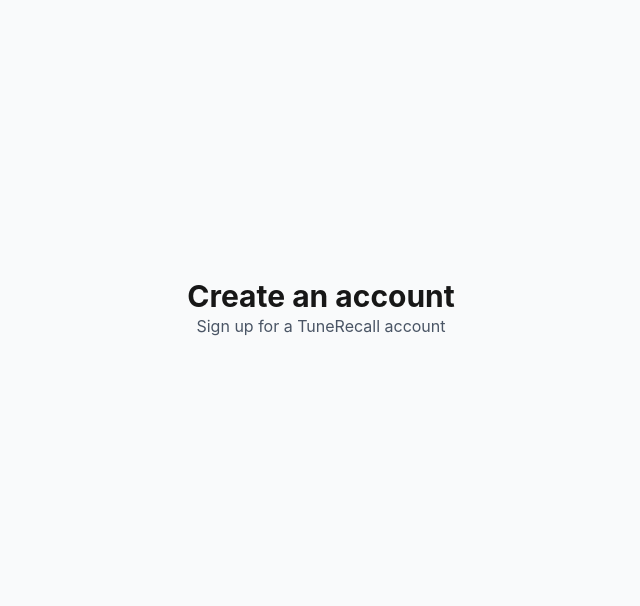
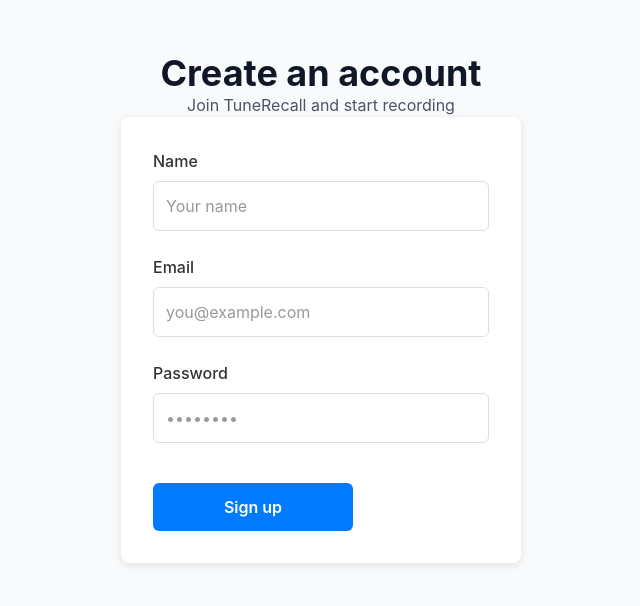
Before and after one commit to SamEThibault/tune-recall, a Next.js app in the folder tune-recall/: page /auth/signup in a window 1280 px wide. Shown: the part 124-730 px from the top of the page, without its empty margins (319-959 px from the left). Built offline with nearby package versions, Linux system fonts and the light colour scheme.

Commit message:
Fixed the signup ui

```diff
--- a/tune-recall/app/auth/login/page.tsx
+++ b/tune-recall/app/auth/login/page.tsx
@@ -1,5 +1,3 @@
-import { LoginForm } from "@/app/components/loginForm";
-
 export default function LoginPage() {
   return (
     <div className="space-y-6">
@@ -7,7 +5,6 @@
         <h1 className="text-3xl font-bold">Welcome back</h1>
         <p className="text-gray-600 mt-2">Sign in to your TuneRecall account</p>
       </div>
-      <LoginForm></LoginForm>
     </div>
   );
 }
--- a/tune-recall/app/auth/signup/page.tsx
+++ b/tune-recall/app/auth/signup/page.tsx
@@ -1,11 +1,15 @@
+import { SignupForm } from "@/app/components/signupForm";
+
 export default function SignupPage() {
     return (
-        <div className="space-y-6">
-            <div className="text-center">
-                <h1 className="text-3xl font-bold">Create an account</h1>
-                <p className="text-gray-600 mt-2">Sign up for a TuneRecall account</p>
+        <div className="min-h-screen flex items-center justify-center px-4">
+            <div className="w-full">
+                <div className="text-center mb-8">
+                    <h1 className="text-4xl font-bold text-gray-900">Create an account</h1>
+                    <p className="text-gray-600 mt-2">Join TuneRecall and start recording</p>
+                </div>
+                <SignupForm />
             </div>
-            {/*Signup form once it works*/}
         </div>
     );
 }
--- a/tune-recall/app/components/loginForm.tsx
+++ /dev/null
@@ -1,31 +0,0 @@
-'use client' //Marks a component as a Client Component (run in browser) instead of Server Component
-
-import { useActionState } from 'react'
-import { signup } from '../../app/actions/auth'
-
-export function LoginForm() {
-    const [state, action, pending] = useActionState(signup, undefined)
-
-    return (
-        <form action={action}>
-            <div>
-                <label htmlFor="name">Name</label>
-                <input id="name" name="name" placeholder="Name" />
-            </div>
-            {state?.errors?.name && <p>{state.errors.name}</p>}
-            <div>
-                <label htmlFor="name">Email</label>
-                <input id="email" name="email" placeholder="Email@gmail.com" />
-            </div>
-            {state?.errors?.email && <p>{state.errors.email}</p>}
-            <div>
-                <label htmlFor="name">Password</label>
-                <input id="password" name="password" placeholder="Password" />
-            </div>
-            {state?.errors?.password && <p>{state.errors.password}</p>}
-            <button disabled={pending} type="submit">
-                Sign up
-            </button>
-        </form>
-    )
-}
--- /dev/null
+++ b/tune-recall/app/components/signupForm.module.css
@@ -0,0 +1,69 @@
+.formContainer {
+  max-width: 400px;
+  margin: 0 auto;
+  padding: 2rem;
+  background: white;
+  border-radius: 8px;
+  box-shadow: 0 2px 8px rgba(0, 0, 0, 0.1);
+}
+
+.formGroup {
+  margin-bottom: 1.5rem;
+}
+
+.label {
+  display: block;
+  margin-bottom: 0.5rem;
+  font-weight: 500;
+  color: #333;
+}
+
+.input {
+  width: 100%;
+  padding: 0.75rem;
+  border: 1px solid #ddd;
+  border-radius: 6px;
+  font-size: 1rem;
+  transition: border-color 0.2s;
+  box-sizing: border-box;
+}
+
+.input:focus {
+  outline: none;
+  border-color: #007bff;
+  box-shadow: 0 0 0 3px rgba(0, 123, 255, 0.1);
+}
+
+.input::placeholder {
+  color: #999;
+}
+
+.error {
+  color: #dc3545;
+  font-size: 0.875rem;
+  margin-top: 0.25rem;
+}
+
+.button {
+  width: 100%;
+  padding: 0.75rem;
+  margin-top: 1rem;
+  background-color: #007bff;
+  color: white;
+  border: none;
+  border-radius: 6px;
+  font-size: 1rem;
+  font-weight: 600;
+  cursor: pointer;
+  transition: background-color 0.2s;
+}
+
+.button:hover:not(:disabled) {
+  background-color: #0056b3;
+}
+
+.button:disabled {
+  background-color: #6c757d;
+  cursor: not-allowed;
+  opacity: 0.7;
+}
--- /dev/null
+++ b/tune-recall/app/components/signupForm.tsx
@@ -0,0 +1,52 @@
+'use client'
+
+import { useActionState } from 'react'
+import { signup } from '../actions/auth'
+import styles from './signupForm.module.css'
+
+export function SignupForm() {
+    const [state, action, pending] = useActionState(signup, undefined)
+
+    return (
+        <form action={action} className={styles.formContainer}>
+            <div className={styles.formGroup}>
+                <label htmlFor="name" className={styles.label}>Name</label>
+                <input
+                    id="name"
+                    name="name"
+                    placeholder="Your name"
+                    className={styles.input}
+                />
+                {state?.errors?.name && <p className={styles.error}>{state.errors.name}</p>}
+            </div>
+
+            <div className={styles.formGroup}>
+                <label htmlFor="email" className={styles.label}>Email</label>
+                <input
+                    id="email"
+                    name="email"
+                    placeholder="you@example.com"
+                    className={styles.input}
+                    type="email"
+                />
+                {state?.errors?.email && <p className={styles.error}>{state.errors.email}</p>}
+            </div>
+
+            <div className={styles.formGroup}>
+                <label htmlFor="password" className={styles.label}>Password</label>
+                <input
+                    id="password"
+                    name="password"
+                    placeholder="••••••••"
+                    className={styles.input}
+                    type="password"
+                />
+                {state?.errors?.password && <p className={styles.error}>{state.errors.password}</p>}
+            </div>
+
+            <button disabled={pending} type="submit" className={styles.button}>
+                {pending ? 'Creating account...' : 'Sign up'}
+            </button>
+        </form>
+    )
+}
--- a/tune-recall/app/hooks/useAudioRecorder.ts
+++ b/tune-recall/app/hooks/useAudioRecorder.ts
@@ -1,4 +1,4 @@
-'use client';
+'use client'; //Changed to .ts as it wasnt using jsx or react componenets
 
 import { useEffect, useRef, useState } from 'react';
 import { setupAudioProcessing } from '../lib/audio/audioProcessing';
```
